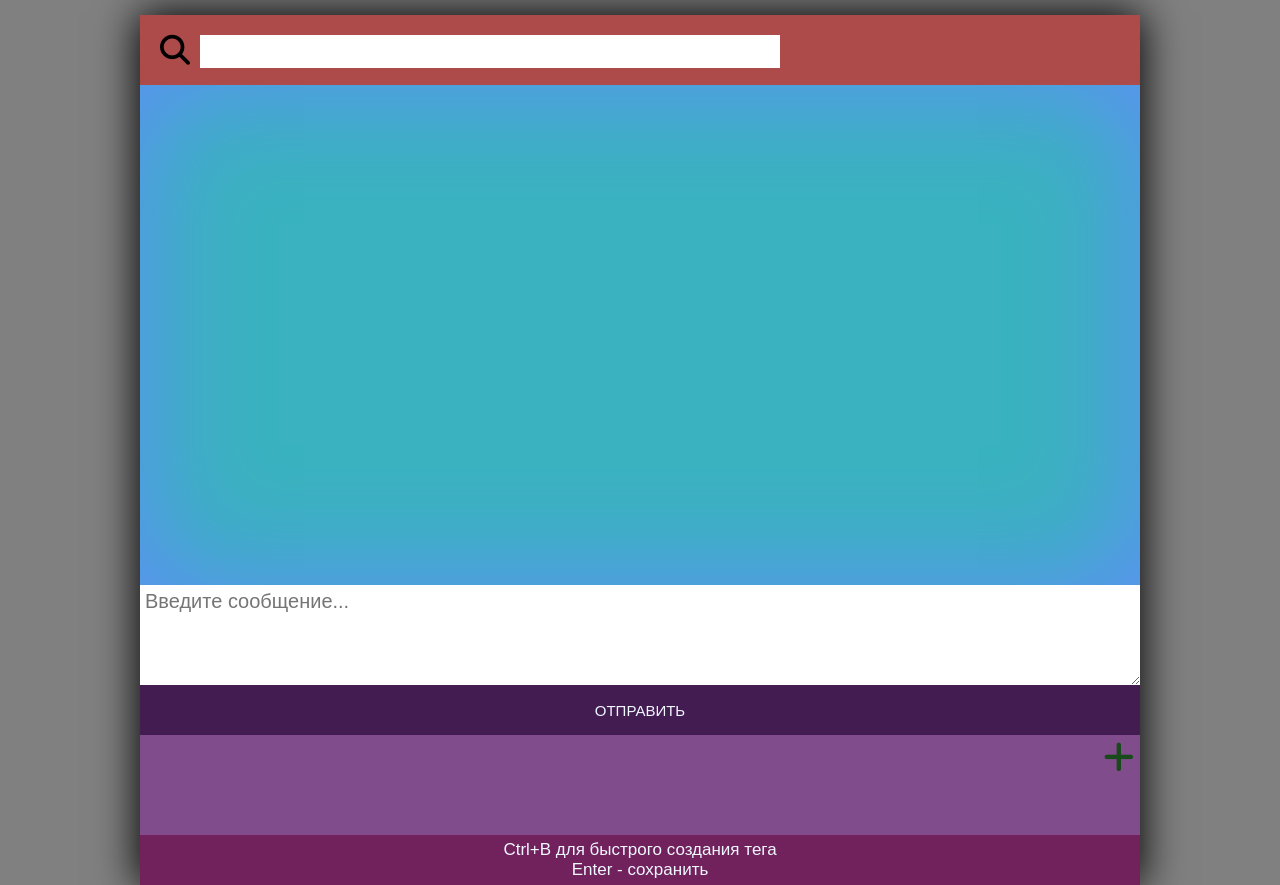
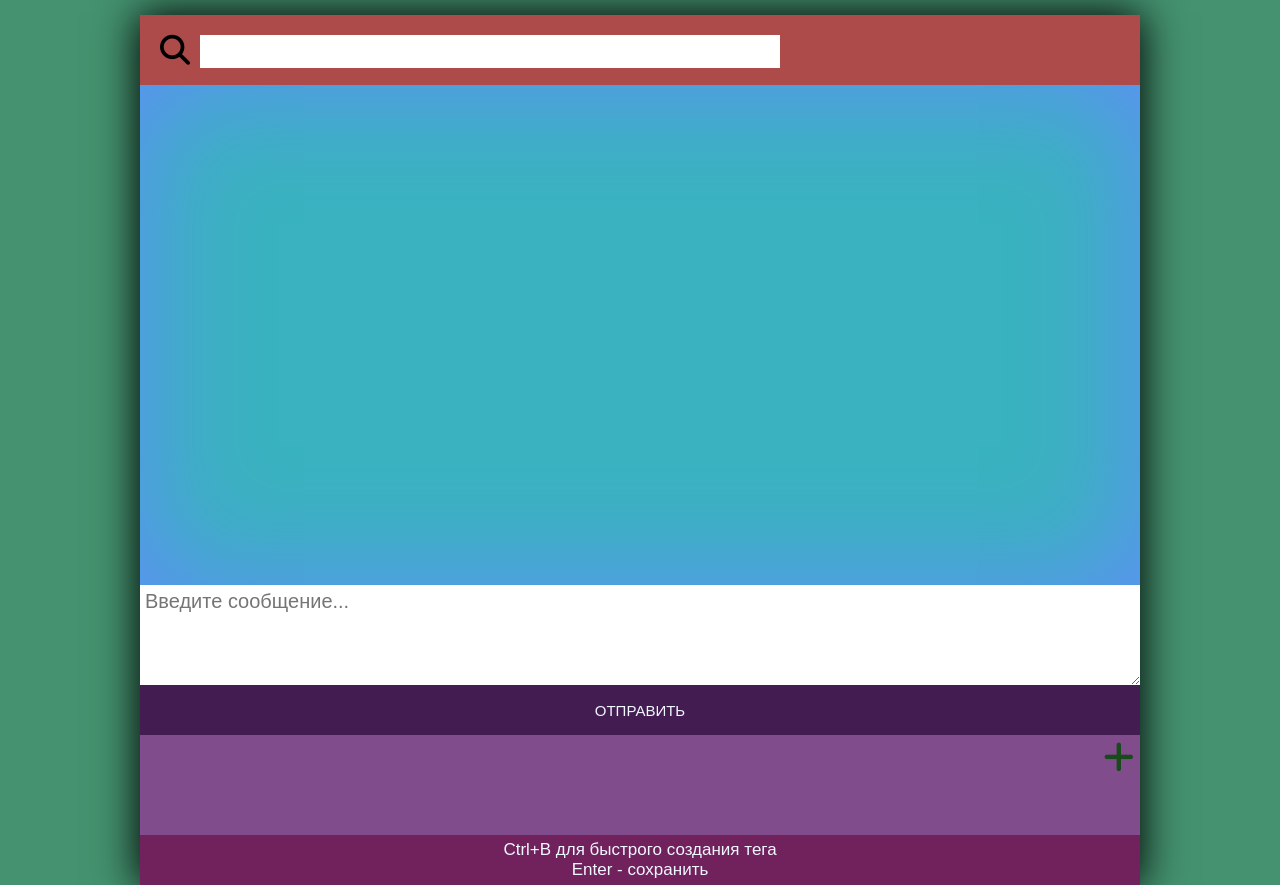
Before and after one commit to Xardasss/Editor, a plain HTML site: page index.html in a window 1280 px wide. Drawn offline with Linux system fonts and the light colour scheme.

Commit message:
Update style.css

```diff
--- a/style.css
+++ b/style.css
@@ -3,7 +3,7 @@
     }
     body {
         height: 100vh;
-        background: grey;
+        background: #44926f;
     }
     .wrapper {
         max-width: 1000px;
```
